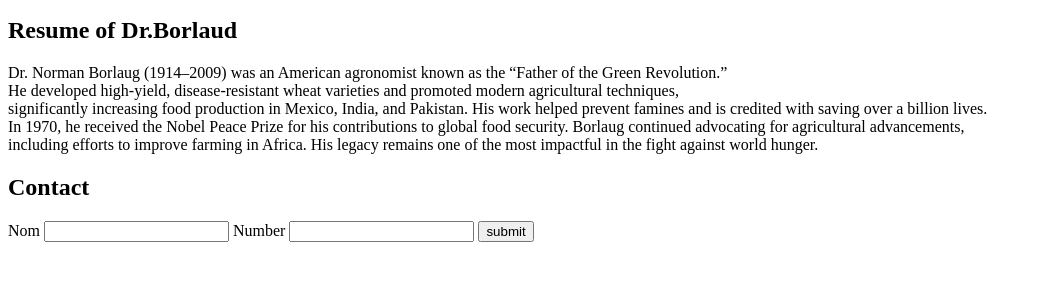
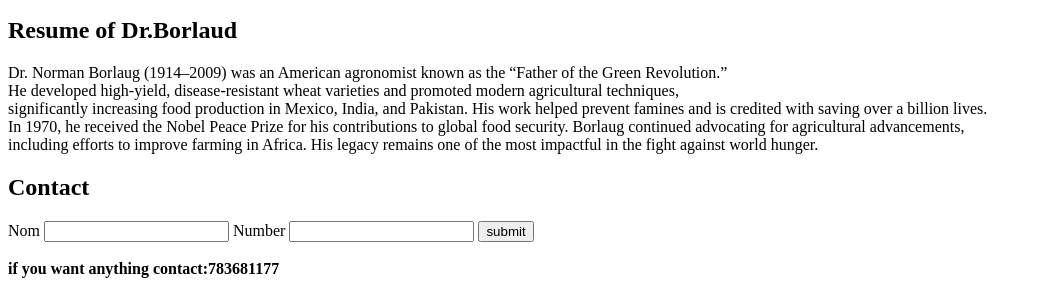
Before and after one commit to yuxuul/checpoint-html1, a plain HTML site: page index.html in a window 1280 px wide. Shown: the part 2371-2657 px from the top of the page, without its empty margins (0-1038 px from the left). Before the commit the page ends 2621 px from the top, so only its background shows below. Drawn offline with Linux system fonts and the light colour scheme.

Commit message:
second commit

```diff
--- a/index.html
+++ b/index.html
@@ -93,5 +93,7 @@
 </form>
 
 </section>
-</body>
+</body> <br>
+
+<footer> <strong>if you want anything contact:783681177</strong></footer>
 </html>
```
Also changed, not shown: style.css (added).
